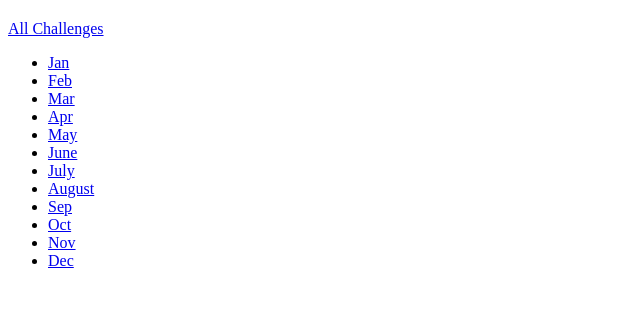
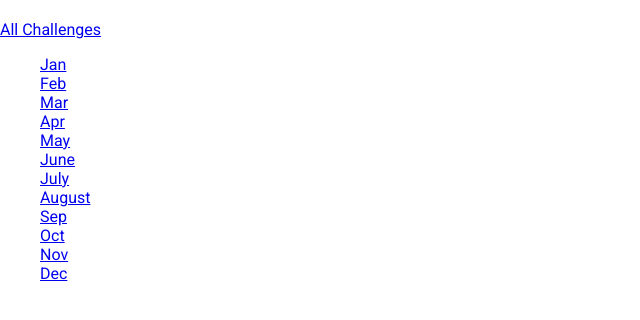
Before and after one commit to ShivamMenda/MonthlyChallenges, a Django app: page /challenges/ in a window 1280 px wide. Shown: the top 320 px of the page, without its empty margins (0-640 px from the left). Run offline with Django 3.2, Linux system fonts and the light colour scheme.

Commit message:
Added static files. Basics Done.

```diff
--- /dev/null
+++ b/challenges/static/challenges/challenges.css
@@ -0,0 +1,4 @@
+ul
+{
+    list-style: none;
+}
--- a/challenges/templates/challenges/index.html
+++ b/challenges/templates/challenges/index.html
@@ -1,4 +1,8 @@
 {% extends 'base.html' %}
+{% load static %}
+{% block css_files %}
+<link rel="stylesheet" href="{% static 'challenges/challenges.css' %}">
+{% endblock css_files %}
 
     {% block page_title %} All Challenges {% endblock page_title %}
     {% block content %}
--- a/monthly_challenges/settings.py
+++ b/monthly_challenges/settings.py
@@ -127,3 +127,7 @@ STATIC_URL = '/static/'
 # https://docs.djangoproject.com/en/3.2/ref/settings/#default-auto-field
 
 DEFAULT_AUTO_FIELD = 'django.db.models.BigAutoField'
+
+STATICFILES_DIR=[
+    BASE_DIR / "static"
+]
--- /dev/null
+++ b/static/styles.css
@@ -0,0 +1,10 @@
+@import url('https://fonts.googleapis.com/css2?family=Roboto&display=swap');
+html
+{
+    font-family: 'Roboto', sans-serif;
+}
+
+body
+{
+    margin: 0;
+}
--- a/templates/base.html
+++ b/templates/base.html
@@ -1,3 +1,4 @@
+{% load static %}
 <!DOCTYPE html>
 <html>
     <head>
@@ -6,6 +7,8 @@
         <meta name="description" content="">
         <meta name="viewport" content="width=device-width, initial-scale=1">
         <title>{%block page_title%}My Challenges{% endblock page_title %}</title>
+        <link rel="stylesheet" href="{% static 'styles.css' %}">
+        {% block css_files %}{% endblock css_files %}
     </head>
     <body>
         <h2>{% block title %}{% endblock title %}</h2>
```
